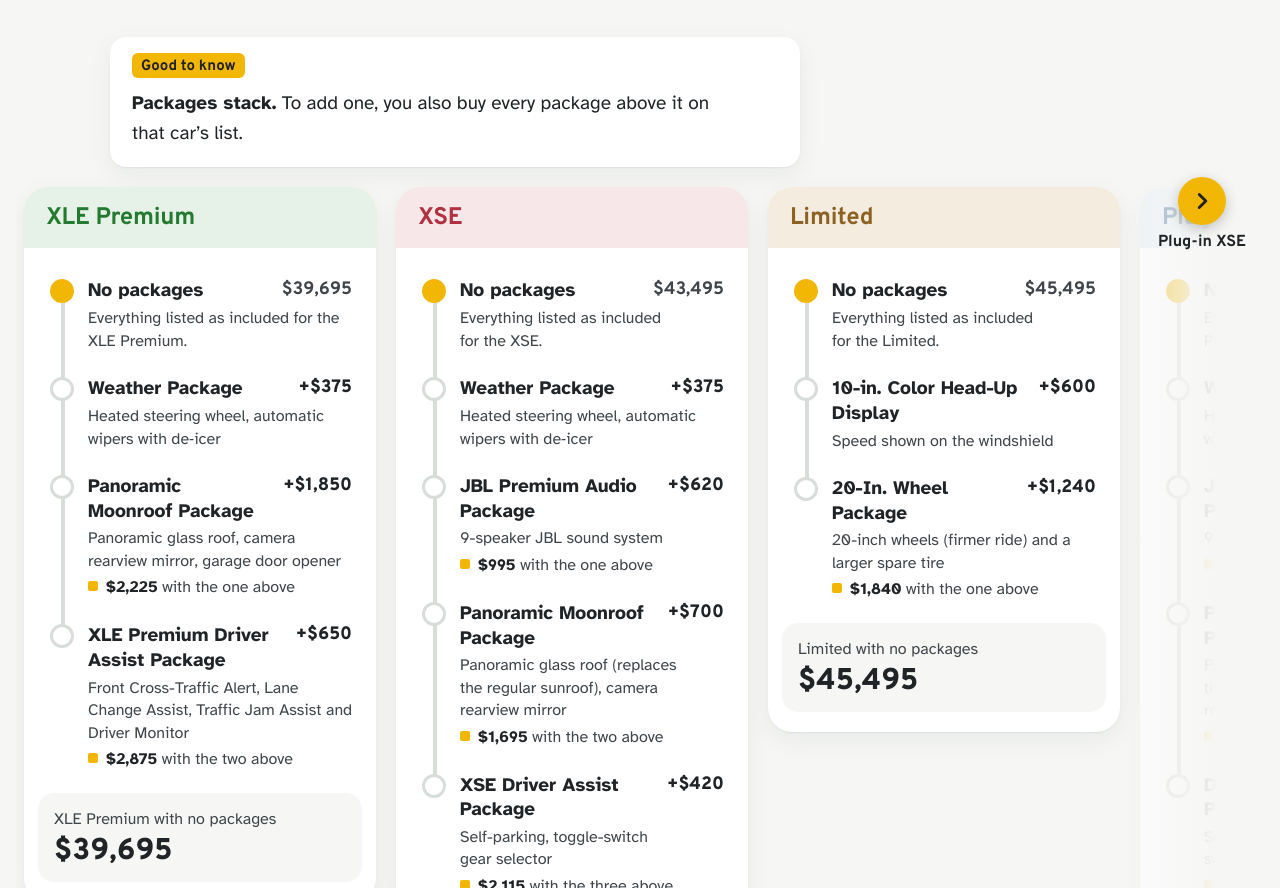
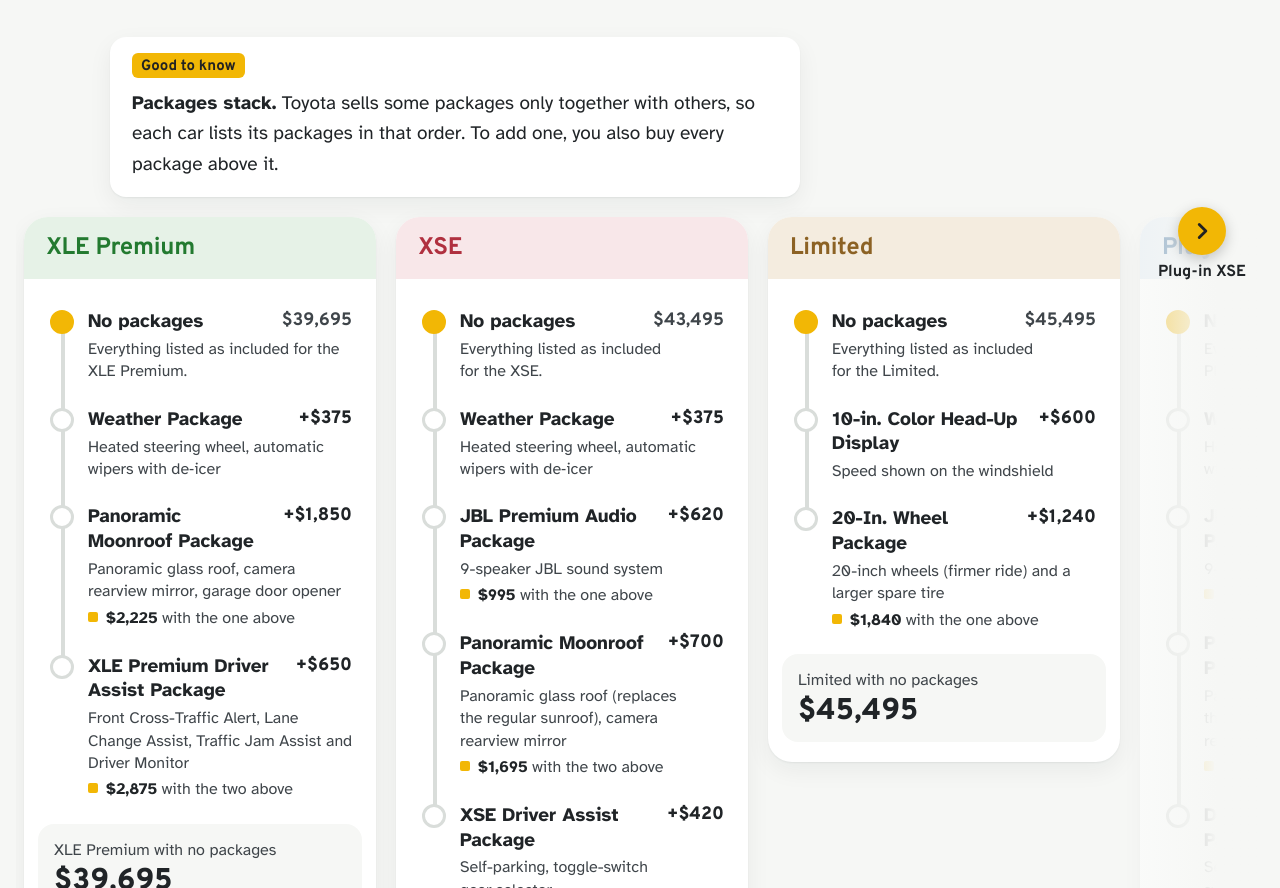
Before and after one commit to DavidStinson/rav4-trim-guide, a website: page rav4-site/index.html in a window 1280 px wide. Shown: the part 4034-4922 px from the top of the page. Drawn offline with Linux system fonts and the light colour scheme.

Commit message:
feat(copy): explain why packages stack

```diff
--- a/rav4-site/index.html
+++ b/rav4-site/index.html
@@ -151,7 +151,7 @@
     </div>
     <div class="pk-callouts" id="pkCallouts"></div>
     <div class="tagged"><span class="note-tag">Good to know</span>
-      <p class="pk-stack"><b>Packages stack.</b> To add one, you also buy every package above it on that car’s list.</p></div>
+      <p class="pk-stack"><b>Packages stack.</b> Toyota sells some packages only together with others, so each car lists its packages in that order. To add one, you also buy every package above it.</p></div>
     <div class="sl tall bleed" data-sl data-sl-col="340"><div class="sl-view"><div class="sl-track pk-grid" id="pkGrid"></div></div></div>
   </div>
 </section>
```
